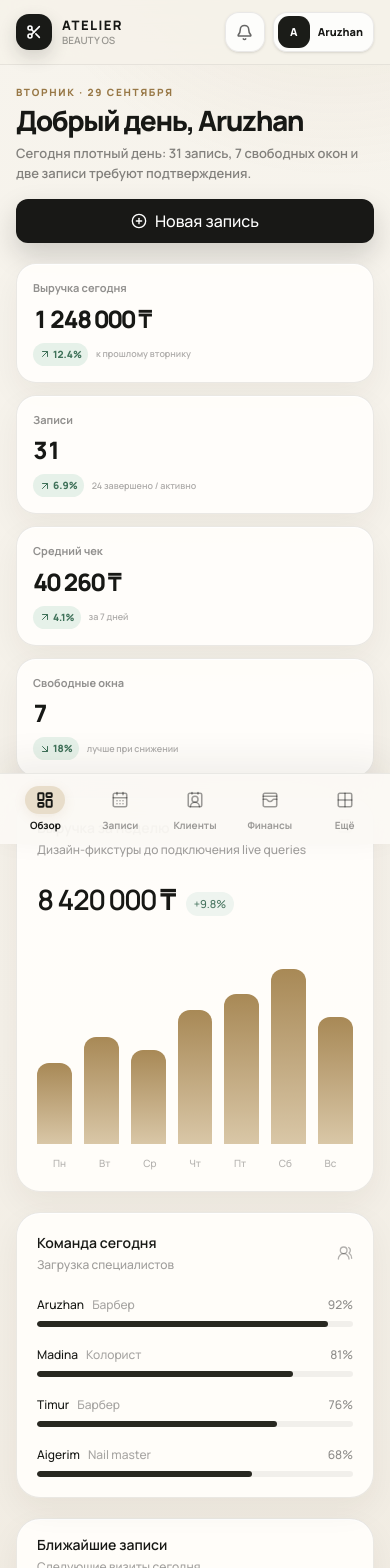
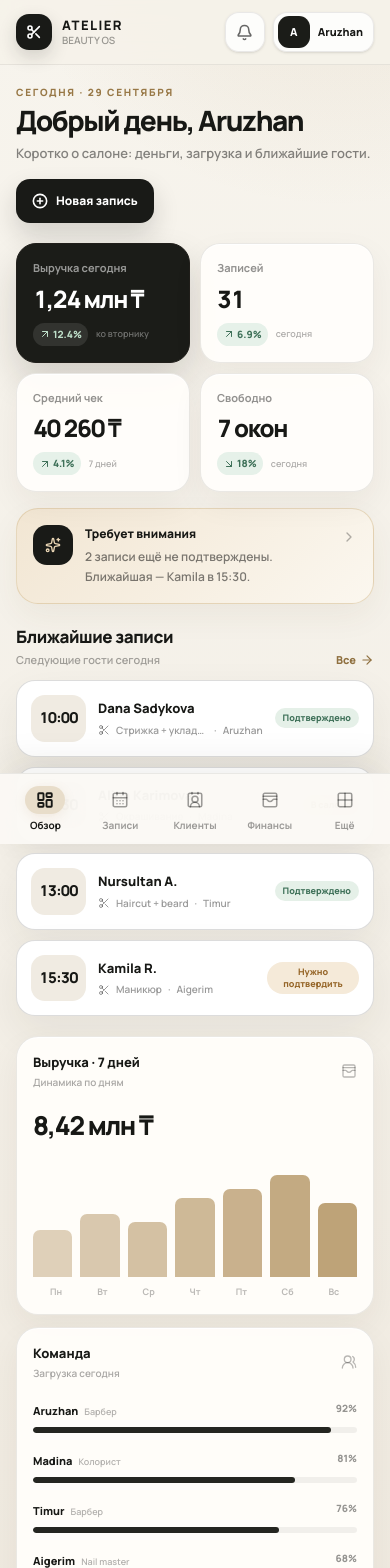
Before and after one commit to farizpro111-source/ai-app-starter, a Next.js app: page /dashboard in a window 390 px wide. Shown: the top 1568 px of the page. Built offline with nearby package versions, Linux system fonts and the light colour scheme.

Commit message:
style: redesign dashboard for Telegram mobile clarity

```diff
--- a/src/app/(app)/dashboard/page.tsx
+++ b/src/app/(app)/dashboard/page.tsx
@@ -1,70 +1,136 @@
-import { CalendarDays, CirclePlus, Clock3, Scissors, UsersRound } from "lucide-react";
+import Link from "next/link";
+import {
+  ArrowRight,
+  CalendarDays,
+  ChevronRight,
+  CirclePlus,
+  Clock3,
+  Scissors,
+  Sparkles,
+  UsersRound,
+  WalletCards,
+} from "lucide-react";
 import { PageHeading } from "@/components/page-heading";
 import { StatCard } from "@/components/stat-card";
 
 const appointments = [
-  { time: "10:00", client: "Dana S.", service: "Стрижка + укладка", specialist: "Aruzhan", status: "Подтверждено" },
-  { time: "11:30", client: "Alina K.", service: "Окрашивание", specialist: "Madina", status: "В салоне" },
-  { time: "13:00", client: "Nursultan A.", service: "Haircut + beard", specialist: "Timur", status: "Подтверждено" },
-  { time: "15:30", client: "Kamila R.", service: "Маникюр", specialist: "Aigerim", status: "Ожидает" },
+  { time: "10:00", client: "Dana Sadykova", service: "Стрижка + укладка", specialist: "Aruzhan", status: "Подтверждено", tone: "success" },
+  { time: "11:30", client: "Alina Karimova", service: "Окрашивание", specialist: "Madina", status: "В салоне", tone: "accent" },
+  { time: "13:00", client: "Nursultan A.", service: "Haircut + beard", specialist: "Timur", status: "Подтверждено", tone: "success" },
+  { time: "15:30", client: "Kamila R.", service: "Маникюр", specialist: "Aigerim", status: "Нужно подтвердить", tone: "warning" },
 ];
+
+const toneClass: Record<string, string> = {
+  success: "bg-[#e5f0e8] text-[#3f7159]",
+  accent: "bg-[#eee5d5] text-[#866735]",
+  warning: "bg-[#f5ead9] text-[#966629]",
+};
 
 export default function DashboardPage() {
   return (
     <>
       <PageHeading
-        eyebrow="Вторник · 29 сентября"
+        eyebrow="Сегодня · 29 сентября"
         title="Добрый день, Aruzhan"
-        description="Сегодня плотный день: 31 запись, 7 свободных окон и две записи требуют подтверждения."
+        description="Коротко о салоне: деньги, загрузка и ближайшие гости."
         action={
-          <button className="inline-flex h-11 items-center justify-center gap-2 rounded-xl bg-[#181816] px-4 text-sm font-medium text-white shadow-[0_12px_28px_rgba(24,24,22,.18)]">
-            <CirclePlus className="size-4" />
+          <Link
+            href="/appointments"
+            className="inline-flex h-11 items-center justify-center gap-2 self-start rounded-[14px] bg-[#191a17] px-4 text-[12px] font-extrabold text-white shadow-[0_12px_26px_rgba(25,26,23,.16)]"
+          >
+            <CirclePlus className="size-4" strokeWidth={2.4} />
             Новая запись
-          </button>
+          </Link>
         }
       />
 
-      <section className="grid gap-3 sm:grid-cols-2 xl:grid-cols-4">
-        <StatCard label="Выручка сегодня" value="1 248 000 ₸" delta={12.4} note="к прошлому вторнику" />
-        <StatCard label="Записи" value="31" delta={6.9} note="24 завершено / активно" />
-        <StatCard label="Средний чек" value="40 260 ₸" delta={4.1} note="за 7 дней" />
-        <StatCard label="Свободные окна" value="7" delta={-18} note="лучше при снижении" inverse />
+      <section className="grid grid-cols-2 gap-2.5 md:grid-cols-4">
+        <StatCard label="Выручка сегодня" value="1,24 млн ₸" delta={12.4} note="ко вторнику" emphasis />
+        <StatCard label="Записей" value="31" delta={6.9} note="сегодня" />
+        <StatCard label="Средний чек" value="40 260 ₸" delta={4.1} note="7 дней" />
+        <StatCard label="Свободно" value="7 окон" delta={-18} note="сегодня" inverse />
       </section>
 
-      <section className="mt-5 grid gap-5 xl:grid-cols-[1.35fr_.65fr]">
-        <div className="panel rounded-[24px] p-5 md:p-6">
-          <div className="flex items-start justify-between">
+      <section className="mt-4 rounded-[22px] border border-[#d8bf95]/55 bg-[linear-gradient(135deg,#f2e6d3,#fbf7ef)] p-4 shadow-[0_12px_32px_rgba(90,68,36,.06)]">
+        <div className="flex items-start gap-3">
+          <div className="grid size-10 shrink-0 place-items-center rounded-[14px] bg-[#191a17] text-[#ead6b5]">
+            <Sparkles className="size-4" />
+          </div>
+          <div className="min-w-0 flex-1">
+            <div className="text-[12px] font-extrabold">Требует внимания</div>
+            <div className="mt-1 text-[12px] font-semibold leading-5 text-black/51">
+              2 записи ещё не подтверждены. Ближайшая — Kamila в 15:30.
+            </div>
+          </div>
+          <ChevronRight className="mt-1 size-4 shrink-0 text-black/30" />
+        </div>
+      </section>
+
+      <section className="mt-5">
+        <div className="mb-3 flex items-end justify-between">
+          <div>
+            <h2 className="text-[17px] font-extrabold tracking-[-.025em]">Ближайшие записи</h2>
+            <p className="mt-0.5 text-[11px] font-semibold text-black/35">Следующие гости сегодня</p>
+          </div>
+          <Link href="/appointments" className="flex items-center gap-1 text-[11px] font-extrabold text-[#8f7040]">
+            Все <ArrowRight className="size-3.5" />
+          </Link>
+        </div>
+
+        <div className="space-y-2.5">
+          {appointments.map((a) => (
+            <div key={a.time} className="panel-strong flex items-center gap-3 rounded-[19px] p-3.5">
+              <div className="grid min-w-[55px] place-items-center rounded-[14px] bg-[#f0ebe2] px-2 py-3">
+                <div className="metric text-[15px] font-extrabold">{a.time}</div>
+              </div>
+              <div className="min-w-0 flex-1">
+                <div className="truncate text-[13px] font-extrabold">{a.client}</div>
+                <div className="mt-1 flex items-center gap-1.5 truncate text-[10px] font-semibold text-black/40">
+                  <Scissors className="size-3 shrink-0" />
+                  <span className="truncate">{a.service}</span>
+                  <span>·</span>
+                  <span>{a.specialist}</span>
+                </div>
+              </div>
+              <div className={`max-w-[92px] rounded-full px-2 py-1 text-center text-[9px] font-extrabold leading-3 ${toneClass[a.tone]}`}>
+                {a.status}
+              </div>
+            </div>
+          ))}
+        </div>
+      </section>
+
+      <section className="mt-5 grid gap-3 md:grid-cols-[1.2fr_.8fr]">
+        <div className="panel rounded-[22px] p-4">
+          <div className="flex items-center justify-between">
             <div>
-              <div className="text-sm font-semibold">Выручка за неделю</div>
-              <div className="mt-1 text-xs text-black/38">Дизайн-фикстуры до подключения live queries</div>
+              <div className="text-[13px] font-extrabold">Выручка · 7 дней</div>
+              <div className="mt-0.5 text-[10px] font-semibold text-black/34">Динамика по дням</div>
             </div>
-            <CalendarDays className="size-4 text-black/30" />
+            <WalletCards className="size-4 text-black/28" />
           </div>
-          <div className="mt-5 flex items-end gap-3">
-            <div className="metric text-[28px] font-semibold">8 420 000 ₸</div>
-            <div className="mb-1 rounded-full bg-[#eef4ef] px-2 py-1 text-[11px] font-medium text-[#47745f]">+9.8%</div>
-          </div>
-          <div className="mt-8 flex h-48 items-end gap-3">
+          <div className="metric mt-4 text-[26px] font-extrabold">8,42 млн ₸</div>
+          <div className="mt-5 flex h-28 items-end gap-2">
             {[42,56,49,70,78,91,66].map((v,i)=>(
               <div key={i} className="flex h-full flex-1 items-end">
-                <div className="w-full rounded-t-xl bg-gradient-to-t from-[#d9c7a7] to-[#a88956]" style={{height:`${v}%`}} />
+                <div className="w-full rounded-t-[7px] bg-[#b29260]" style={{height:`${v}%`, opacity:.42 + i*.07}} />
               </div>
             ))}
           </div>
-          <div className="mt-3 grid grid-cols-7 text-center text-[10px] text-black/30">
+          <div className="mt-2 grid grid-cols-7 text-center text-[9px] font-bold text-black/27">
             {["Пн","Вт","Ср","Чт","Пт","Сб","Вс"].map(d=><span key={d}>{d}</span>)}
           </div>
         </div>
 
-        <div className="panel rounded-[24px] p-5 md:p-6">
+        <div className="panel rounded-[22px] p-4">
           <div className="flex items-center justify-between">
             <div>
-              <div className="text-sm font-semibold">Команда сегодня</div>
-              <div className="mt-1 text-xs text-black/38">Загрузка специалистов</div>
+              <div className="text-[13px] font-extrabold">Команда</div>
+              <div className="mt-0.5 text-[10px] font-semibold text-black/34">Загрузка сегодня</div>
             </div>
-            <UsersRound className="size-4 text-black/30" />
+            <UsersRound className="size-4 text-black/28" />
           </div>
-          <div className="mt-6 space-y-5">
+          <div className="mt-4 space-y-3.5">
             {[
               ["Aruzhan","Барбер",92],
               ["Madina","Колорист",81],
@@ -72,12 +138,15 @@ export default function DashboardPage() {
               ["Aigerim","Nail master",68],
             ].map(([name,role,load])=>(
               <div key={String(name)}>
-                <div className="mb-2 flex items-center justify-between text-xs">
-                  <div><span className="font-medium">{name}</span><span className="ml-2 text-black/35">{role}</span></div>
-                  <span className="text-black/44">{load}%</span>
+                <div className="mb-1.5 flex items-center justify-between">
+                  <div className="min-w-0">
+                    <span className="text-[11px] font-extrabold">{name}</span>
+                    <span className="ml-1.5 text-[9px] font-semibold text-black/30">{role}</span>
+                  </div>
+                  <span className="text-[10px] font-extrabold text-black/42">{load}%</span>
                 </div>
                 <div className="h-1.5 overflow-hidden rounded-full bg-black/[.055]">
-                  <div className="h-full rounded-full bg-[#282821]" style={{width:`${load}%`}} />
+                  <div className="h-full rounded-full bg-[#252620]" style={{width:`${load}%`}} />
                 </div>
               </div>
             ))}
@@ -85,22 +154,20 @@ export default function DashboardPage() {
         </div>
       </section>
 
-      <section className="panel mt-5 overflow-hidden rounded-[24px]">
-        <div className="border-b border-black/[.06] px-5 py-4 md:px-6">
-          <div className="text-sm font-semibold">Ближайшие записи</div>
-          <div className="mt-1 text-xs text-black/38">Следующие визиты сегодня</div>
-        </div>
-        <div className="divide-y divide-black/[.055]">
-          {appointments.map(a=>(
-            <div key={a.time} className="grid gap-3 px-5 py-4 md:grid-cols-[80px_1fr_1fr_1fr_auto] md:items-center md:px-6">
-              <div className="flex items-center gap-2 text-sm font-semibold"><Clock3 className="size-3.5 text-[#aa8c59]"/>{a.time}</div>
-              <div className="text-sm font-medium">{a.client}</div>
-              <div className="hidden items-center gap-2 text-sm text-black/52 md:flex"><Scissors className="size-3.5"/>{a.service}</div>
-              <div className="hidden text-sm text-black/46 md:block">{a.specialist}</div>
-              <div className="w-fit rounded-full bg-[#f0eee8] px-2.5 py-1 text-[11px] text-black/55">{a.status}</div>
-            </div>
-          ))}
-        </div>
+      <section className="mt-5 grid grid-cols-3 gap-2.5">
+        {[
+          ["/appointments", CalendarDays, "Календарь"],
+          ["/clients", UsersRound, "Клиенты"],
+          ["/services", Scissors, "Услуги"],
+        ].map(([href, Icon, label]) => {
+          const Component = Icon as typeof CalendarDays;
+          return (
+            <Link key={String(href)} href={String(href)} className="panel flex min-h-[82px] flex-col justify-between rounded-[18px] p-3">
+              <Component className="size-[18px] text-[#8d7044]" strokeWidth={2.2} />
+              <div className="text-[11px] font-extrabold">{String(label)}</div>
+            </Link>
+          );
+        })}
       </section>
     </>
   );
```
